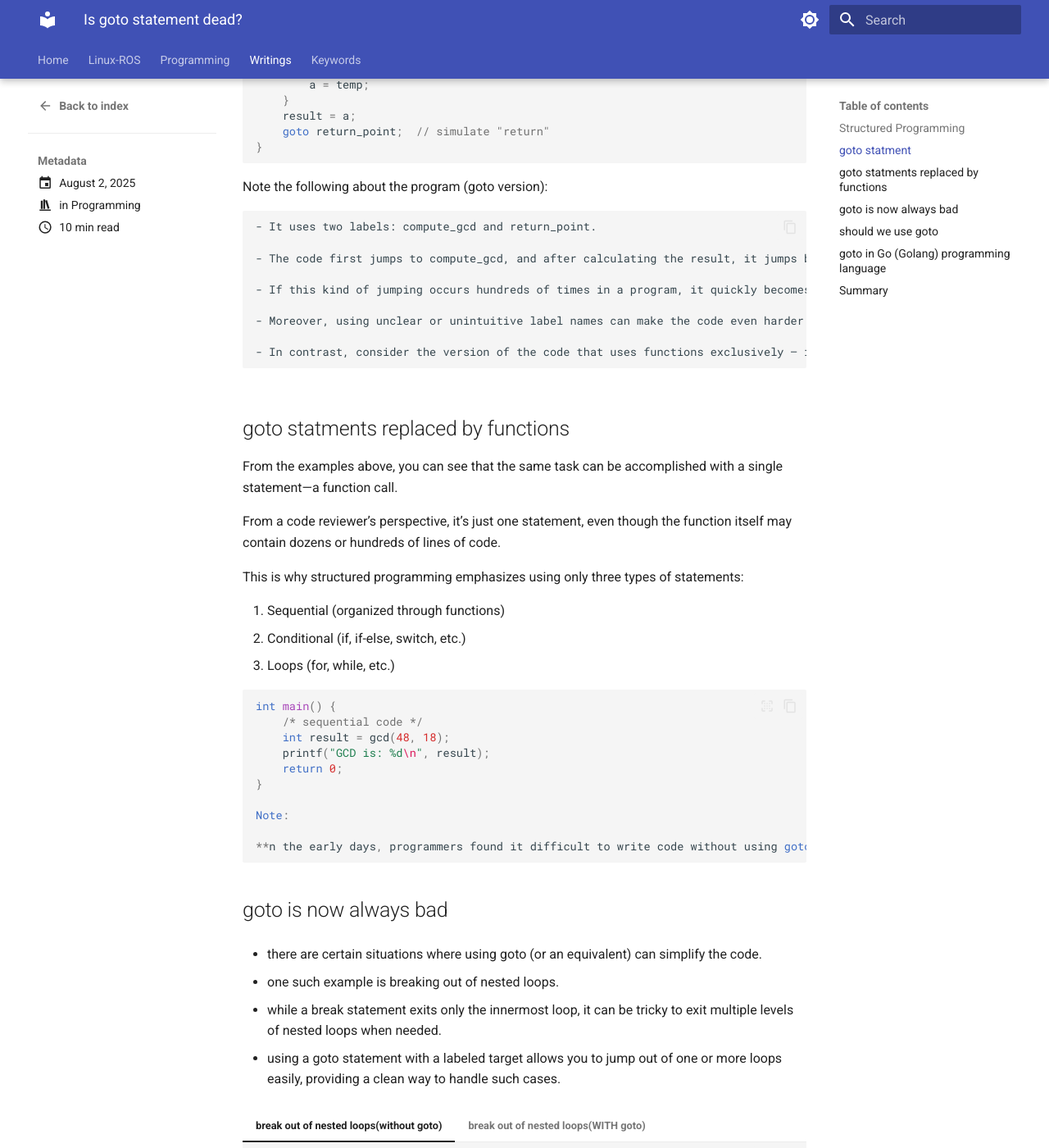
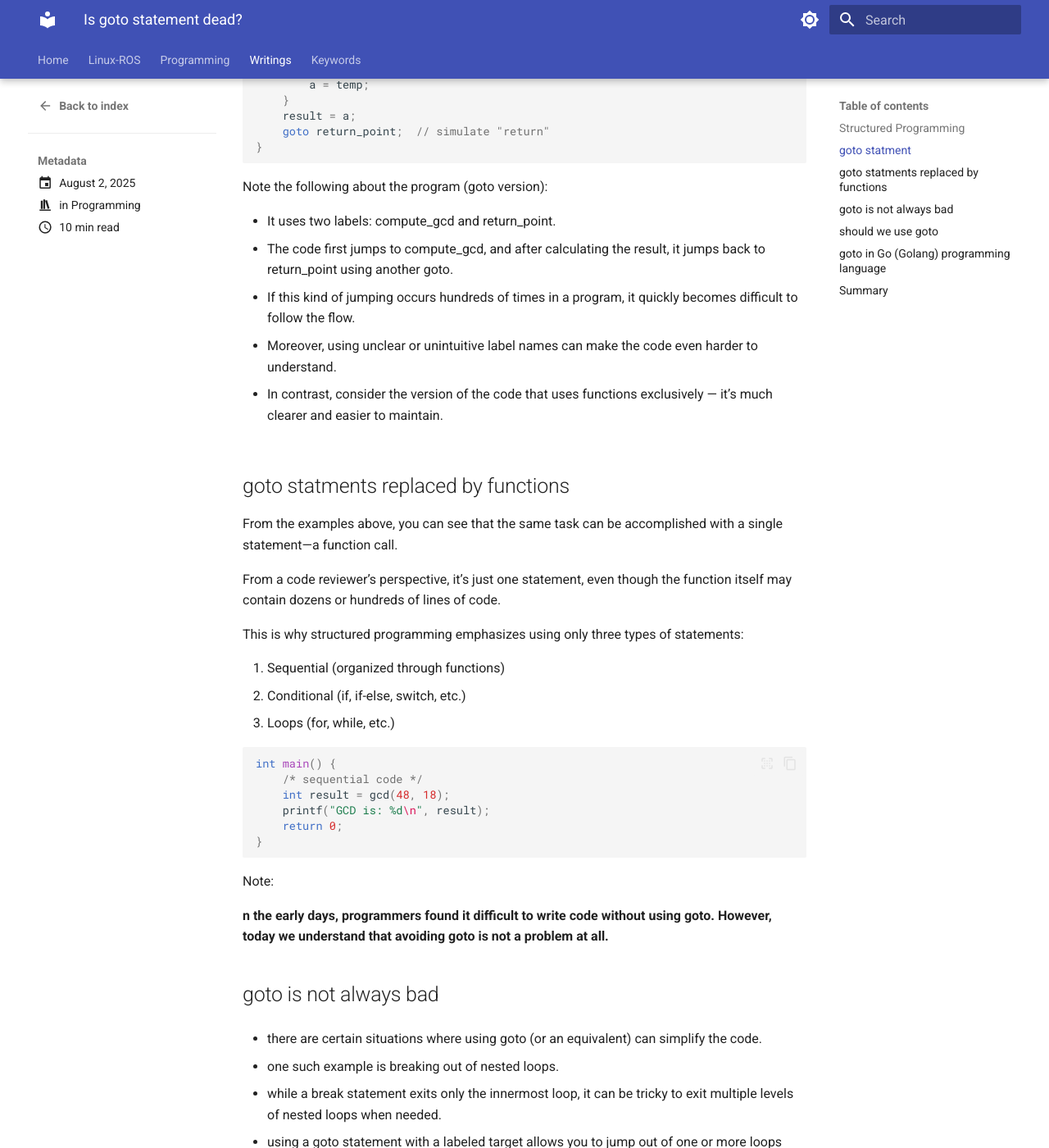
Before and after one commit to alohamujeeb/alohamujeeb.github.io, an MkDocs documentation site: the page built from docs/blog/posts/2025-08-02-is-goto-dead.md, in a window 1280 px wide and 1400 px high, scrolled down 976 px. Shown: the whole window at 82% size. Built offline with MkDocs 1.6.1 and Material for MkDocs 9.7.7, drawn with Linux system fonts in a browser that asks for light colours; some of the changed text lies outside the part shown.

Commit message:
a blog on goto added

````diff
--- a/docs/blog/posts/2025-08-02-is-goto-dead.md
+++ b/docs/blog/posts/2025-08-02-is-goto-dead.md
@@ -56,15 +56,11 @@ A fourth type of statement, the **goto** statement, was widely used before struc
 	```
 	Note the following about the program (goto version):
 
-		- It uses two labels: compute_gcd and return_point.
-
-		- The code first jumps to compute_gcd, and after calculating the result, it jumps back to return_point using another goto.
-
-		- If this kind of jumping occurs hundreds of times in a program, it quickly becomes difficult to follow the flow.
-
-		- Moreover, using unclear or unintuitive label names can make the code even harder to understand.
-
-		- In contrast, consider the version of the code that uses functions exclusively — it’s much clearer and easier to maintain.
+	- It uses two labels: compute_gcd and return_point.
+	- The code first jumps to compute_gcd, and after calculating the result, it jumps back to return_point using another goto.
+	- If this kind of jumping occurs hundreds of times in a program, it quickly becomes difficult to follow the flow.
+	- Moreover, using unclear or unintuitive label names can make the code even harder to understand.
+	- In contrast, consider the version of the code that uses functions exclusively — it’s much clearer and easier to maintain.
 
 
 === "Example WITHOUT goto"
@@ -114,13 +110,14 @@ int main() {
     printf("GCD is: %d\n", result);
     return 0;
 }
+```
 
 Note:
 
 **n the early days, programmers found it difficult to write code without using goto. However, today we understand that avoiding goto is not a problem at all.**
-```
 
-## goto is now always bad
+
+## goto is not always bad
 
 - there are certain situations where using goto (or an equivalent) can simplify the code.
 
@@ -268,4 +265,4 @@ Note:
 
 - These labeled breaks in Go are intended for more localized use within functions or loops, unlike traditional goto which could jump anywhere in the program.
 
-- So, while goto itself is rarely used today, its adapted form—label-based breaks—still finds practical use in specific situations.
+- So, while goto itself is rarely used today, its adapted form—label-based breaks—still finds practical use in specific situations. **Jumping ACROSS function boundaries was the primary (mis)use that led to goto being discouraged.**
````
